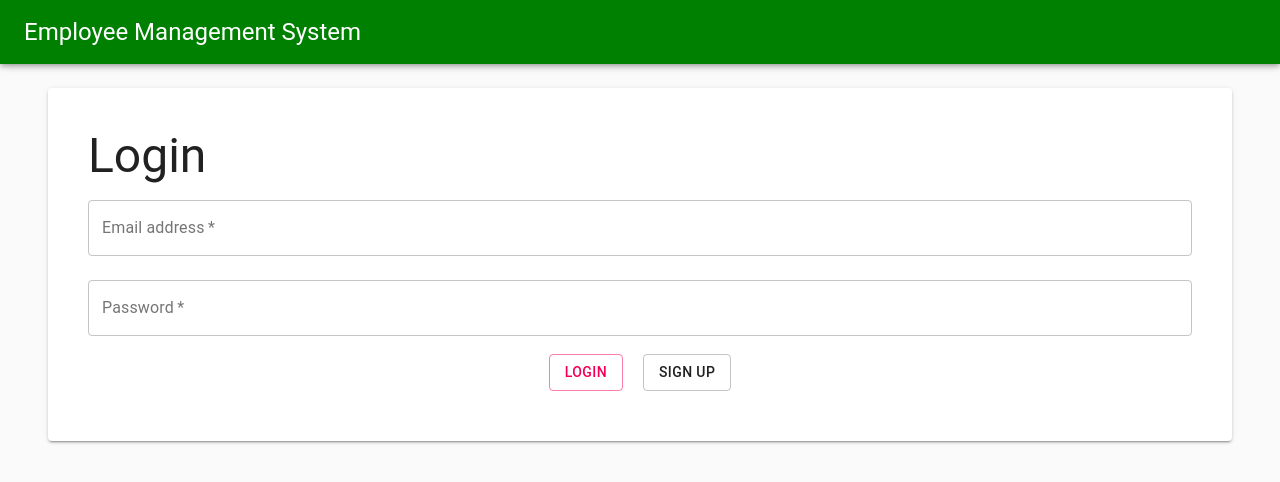
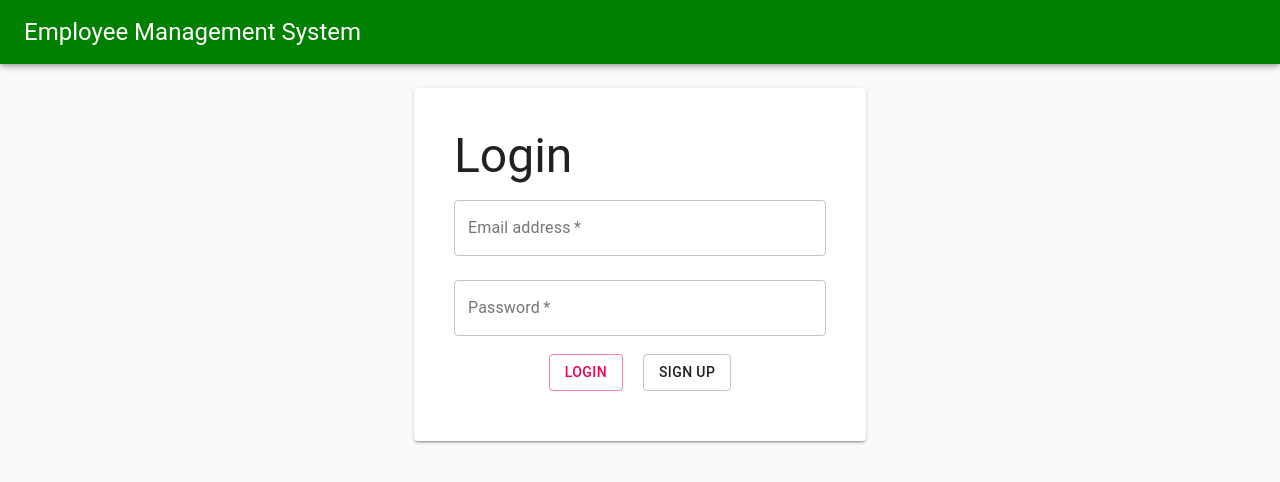
Before and after one commit to mgroholy/employee-manager-frontend, a React (Create React App) app: page /sign-in in a window 1280 px wide. Shown: the top 482 px of the page. Built offline with nearby package versions, Linux system fonts and the light colour scheme; no server answers.

Commit message:
feat: resize login form

```diff
--- a/src/components/Login/Login.js
+++ b/src/components/Login/Login.js
@@ -21,6 +21,9 @@ const useStyles = makeStyles(() => ({
   },
   button: {
     margin: "10px",
+  },
+  form: {
+    width: "500px",
   },
 }));
 
@@ -95,7 +98,7 @@ const Login = () => {
   };
 
   return (
-    <Container>
+    <Container className={classes.form}>
       <Paper elevation={2}>
         <Box p={5}>
           <Typography variant="h3">Login</Typography>
```
